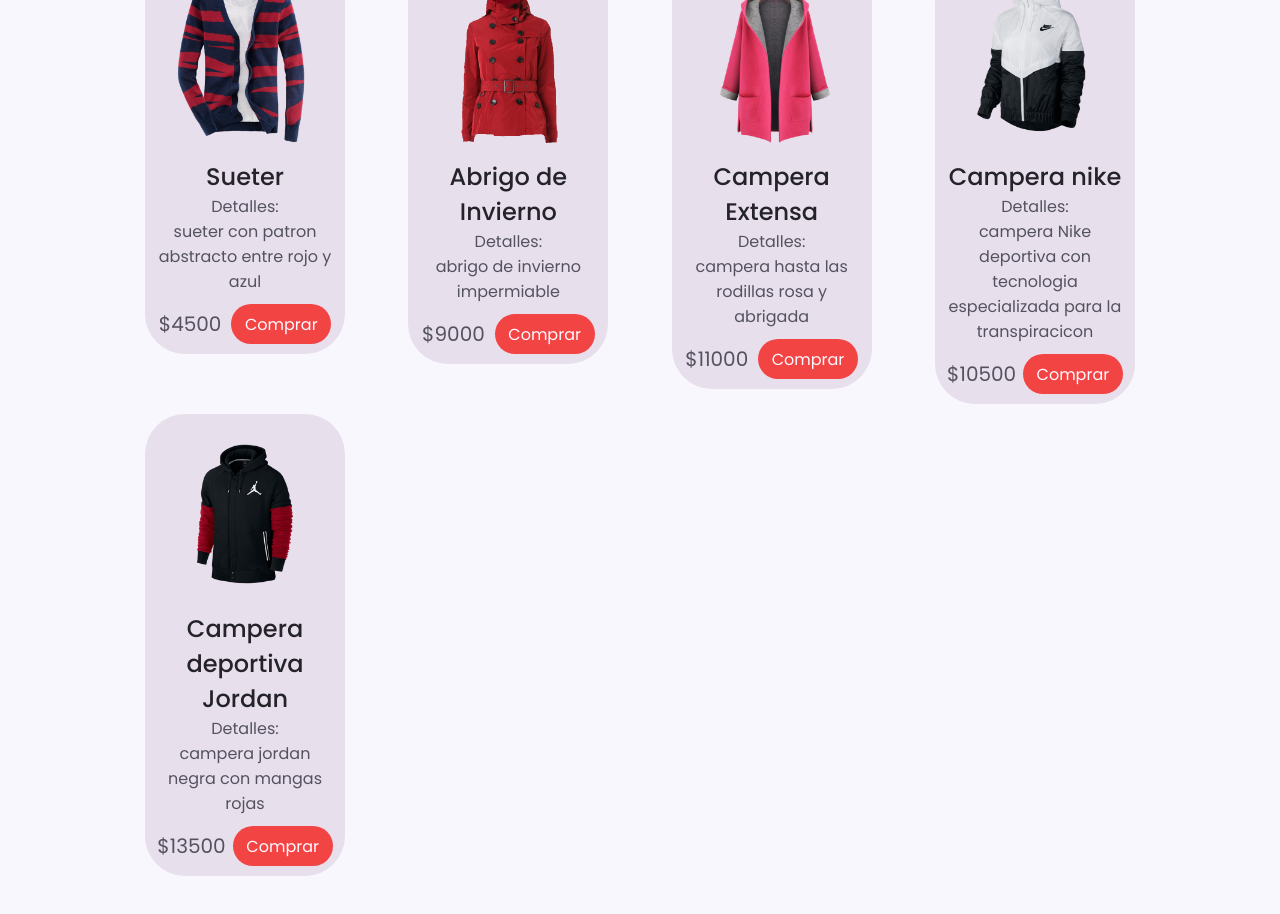
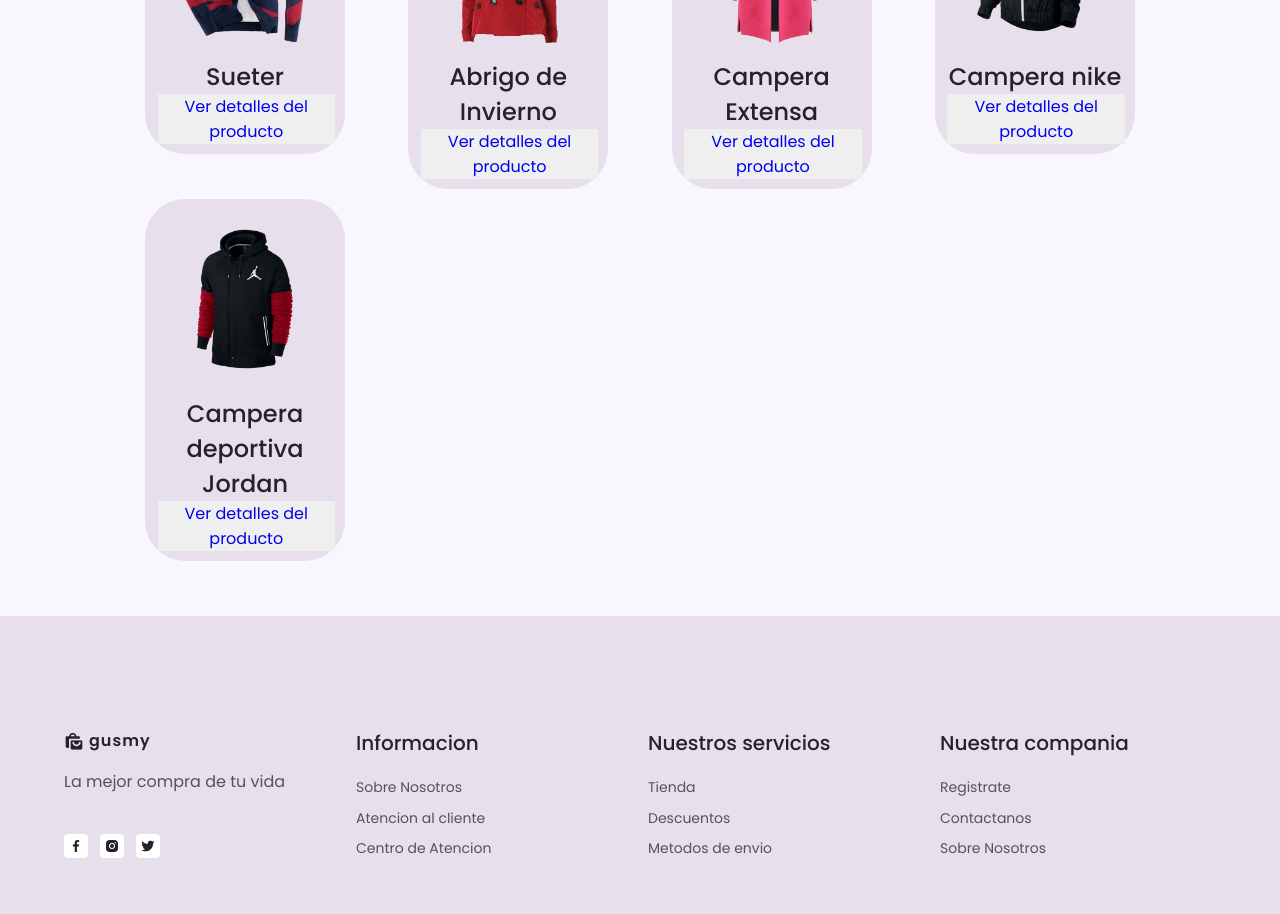
Before and after one commit to BrunoDC-dev/proyecto, a React (Create React App) app: page / in a window 1280 px wide. Shown: the part 760-1674 px from the top of the page. Before the commit the page ends 1641 px from the top, so only its background shows below. Built offline with nearby package versions, Linux system fonts and the light colour scheme.

Commit message:
array problemas

```diff
--- a/package.json
+++ b/package.json
@@ -8,6 +8,7 @@
     "@testing-library/user-event": "^13.5.0",
     "react": "^18.2.0",
     "react-dom": "^18.2.0",
+    "react-router-dom": "^6.3.0",
     "react-scripts": "5.0.1",
     "web-vitals": "^2.1.4"
   },
--- a/src/App.css
+++ b/src/App.css
@@ -330,3 +330,82 @@
     background-color: var(--text-black-900);
     color: var(--first-color);
 }
+
+.footer {
+    position: relative;
+    overflow: hidden;
+    background-color: var(--bg-black-50);
+    height: 300px;
+    margin-top: 50px;
+}
+
+.footer_container {
+    grid-template-columns: repeat(4, 1fr);
+    justify-content: center;
+    column-gap: 1rem;
+}
+
+.footer_logo {
+    color: var(--title-color);
+    text-transform: lowercase;
+    font-weight: var(--font-bold);
+    letter-spacing: 1px;
+    display: inline-flex;
+    align-items: center;
+    column-gap: .25rem;
+    margin-bottom: var(--mb-1);
+}
+
+.footer_logo-icon {
+    font-size: 1.25rem;
+}
+
+.footer_description {
+    margin-bottom: var(--mb-2-5);
+}
+
+.footer_social {
+    display: flex;
+    column-gap: .75rem;
+}
+
+.footer_social-link {
+    display: inline-flex;
+    background: var(--container-color);
+    padding: .25rem;
+    border-radius: .25rem;
+    color: var(--title-color);
+    font-size: 1rem;
+}
+
+.footer_social-link:hover {
+    background: var(--first-color);
+    color: #fff;
+}
+
+.footer_title {
+    font-size: var(--h3-font-size);
+    margin-bottom: var(--mb-1);
+}
+
+.footer_links {
+    display: grid;
+    row-gap: .35rem;
+}
+
+.footer_link {
+    font-size: var(--small-font-size);
+    color: var(--text-color);
+    transition: .3s;
+}
+
+.footer_link:hover {
+    color: var(--title-color);
+}
+
+.footer_copy {
+    display: block;
+    text-align: center;
+    font-size: var(--smaller-font-size);
+    margin-top: 6rem;
+}
--- a/src/App.js
+++ b/src/App.js
@@ -1,4 +1,5 @@
 import './App.css';
+import Footer from './components/Footer';
 import Cartnumber from './components/Itemlistcontainer';
 import Navmain from './components/NavMain';
 
@@ -8,6 +9,7 @@
         <>
         <Navmain></Navmain>
         <Cartnumber></Cartnumber>
+        <Footer></Footer>
         </>
     );
 }
--- a/src/components/CartWidget.jsx
+++ b/src/components/CartWidget.jsx
@@ -1,5 +1,4 @@
 import React from "react";
-import Cartnumber from "./Itemlistcontainer";
 const Cart = ()=>{
     return(
         <div class="nav_btns">
--- /dev/null
+++ b/src/components/Footer.jsx
@@ -0,0 +1,47 @@
+import React from "react";
+const Footer = ()=>{
+    return(
+        <footer class="footer section">
+        <div class="footer_container container grid">
+            <div class="footer_content">
+                <a href="#" class="footer_logo">
+                    <i class="bx bxs-shopping-bags footer_logo-icon"></i>GUSMY
+                </a>
+                <p class="footer_description">La mejor compra de tu vida</p>
+                <div class="footer_social">
+                    <a href="#" class="footer_social-link"><i class="bx bxl-facebook"></i></a>
+                    <a href="#" class="footer_social-link"><i class="bx bxl-instagram-alt"></i></a>
+                    <a href="#" class="footer_social-link"><i class="bx bxl-twitter"></i></a>
+                </div>
+            </div>
+            <div class="footer_content">
+                <h3 class="footer_title">Informacion</h3>
+                <ul class="footer_links">
+                    <li><a href="" class="footer_link">Sobre Nosotros</a></li>
+                    <li><a href="#" class="footer_link">Atencion al cliente</a></li>
+                    <li><a href="#" class="footer_link">Centro de Atencion</a></li>
+                </ul>
+            </div>
+            <div class="footer_content">
+                <h3 class="footer_title">Nuestros servicios</h3>
+                <ul class="footer_links">
+                    <li><a href="#" class="footer_link">Tienda</a></li>
+                    <li><a href="#" class="footer_link">Descuentos</a></li>
+                    <li><a href="#" class="footer_link">Metodos de envio</a></li>
+                </ul>
+            </div>
+            <div class="footer_content">
+                <h3 class="footer_title">Nuestra compania</h3>
+                <ul class="footer_links">
+                    <li><a href="#" class="footer_link">Registrate</a></li>
+                    <li><a href="#" class="footer_link">Contactanos</a></li>
+                    <li><a href="#" class="footer_link">Sobre Nosotros</a></li>
+                </ul>
+            </div>
+        </div>
+        <span class="footer_copy">&#169; brunodecruz.05@gmail.com. Todos los derechos reservados</span>
+    </footer>
+
+    );
+};
+export default Footer;
--- a/src/components/Item.jsx
+++ b/src/components/Item.jsx
@@ -1,8 +1,8 @@
 import React from "react";
-import DetailItem from "./Itemdetail";
+import { Link } from "react-router-dom";
 
 const Item = ({ product })=>{
-    const{img, title, details,price} = product;
+    const{id,img, title,} = product;
     return(
 
         <div className="product-box">
@@ -11,9 +11,7 @@
             </div>
             <h2 className="title_product">{title}</h2>
             <div className="product-details">
-            <DetailItem
-            price={price}
-            details={details}></DetailItem>
+            <button><Link to={`/product/${id}`}> Ver detalles del producto</Link></button>
             </div>
         </div>
     )
--- a/src/components/Itemdetail.jsx
+++ b/src/components/Itemdetail.jsx
@@ -1,16 +1,81 @@
 import React from "react";
+import Footer from "./Footer";
+import Navmain from "./NavMain";
+import { useParams} from "react-router-dom";
+const DetailItem = ()=>{
+    const {id}= useParams();
+    const product = [{
+      price: 7000,
+      id: 1,
+      details: "un saco perfecto para invierno hecho de las mejores telas",
+      title: "Saco",
+  },
+  {
+      price: 6000,
+      id: 2,
+      details: "Campera negra con gorro y cierre",
+      title: "Campera",
+  },
+  {
+      price: 3500,
+      id: 3,
+      details: "remera con rallado horizontal blanco y negro",
+      title: "Remera",
+  },
+  {
+      price: 10500,
+      id: 4,
+      details: "campera gris impermeable y con rompe viento",
+      title: "Campera Impermiable",
+       },
+  {
+      price: 4500,
+      id: 5,
+      details: "sueter con patron abstracto entre rojo y azul",
+      title: "Sueter",
+       },
+  {
+      price: 9000,
+      id: 6,
+      details: "abrigo de invierno impermiable",
+      title: "Abrigo de Invierno",
+    },
+  {
+      price: 11000,
+      id: 7,
+      details: "campera hasta las rodillas rosa y abrigada",
+      title: "Campera Extensa",
+      },
+  {
+      price: 10500,
+      id: 8,
+      details: "campera Nike deportiva con tecnologia especializada para la transpiracicon",
+      title: "Campera nike",
+    },
+  {
+      price: 13500,
+      id: 9,
+      details: "campera jordan negra con mangas rojas",
+      title: "Campera deportiva Jordan",
+    }
+];
+    return(<>
+        <Navmain></Navmain>
+        <div>
+            {product
+            .filter(product=> product.id === id)
+            .map((product, index)=>(
+              <div key={index}>
+              <h1>{product.title}</h1>
+              <p>{product.details}</p>
+              <p>{product.price}</p>
+              <img src={product.img} alt={product.title} />
+               </div>
 
-const DetailItem = (props)=>{
-    return(
-
-        <div>
-            <p className="details_product">Detalles:</p>
-            <p>{props.details}</p>
-            <div className="product_price">
-                <p>${props.price}</p>
-                <button className="product_button">Comprar</button>
-            </div>
+              ))}
         </div>
+        <Footer></Footer>
+    </>
     )
 }
 export default DetailItem
--- a/src/index.js
+++ b/src/index.js
@@ -2,11 +2,18 @@
 import ReactDOM from 'react-dom/client';
 import './index.css';
 import App from './App';
+import { BrowserRouter, Route, Routes } from 'react-router-dom';
+import DetailItem from './components/Itemdetail';
 
 
 const root = ReactDOM.createRoot(document.getElementById('root'));
 root.render(
     <React.StrictMode >
-    <App/>
+    <BrowserRouter>
+    <Routes>
+        <Route path='/'element={<App></App>}></Route>
+        <Route path='/product/:id'element={<DetailItem></DetailItem>}></Route>
+    </Routes>
+    </BrowserRouter>
     </React.StrictMode>
 );
```
Also changed, not shown: 1 other file (tests, documents, lock files or other folders).
